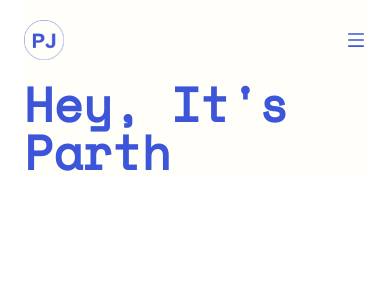
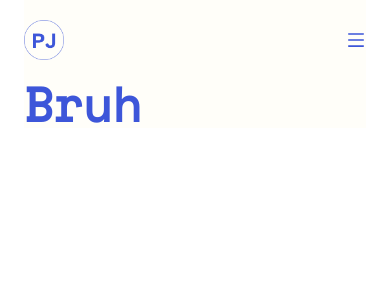
Before and after one commit to pjparties/portfolio, a React (Vite) app: page /about in a window 390 px wide. Shown: the top 300 px of the page. Built offline with nearby package versions, Linux system fonts and the light colour scheme.

Commit message:
navbar completed

```diff
--- a/src/App.tsx
+++ b/src/App.tsx
@@ -1,20 +1,21 @@
 import Home from './pages/home'
+import About from './pages/about';
 import {
     BrowserRouter as Router,
     Routes,
     Route,
     Navigate,
-    redirect
 } from "react-router-dom";
 
 const App = () => {
+
     return (
         <Router>
-            {/* <Routes>
+            <Routes>
                 <Route path="/" element={<Home />} />
-                <Route path="*" element={<Navigate to="/" />} />
-            </Routes> */}
-            <Home />
+                <Route path="/about" element={<About/>} />
+                <Route path='*' element={<Navigate to='/' />} />
+            </Routes>
         </Router>
 
     )
--- a/src/components/Navbar.tsx
+++ b/src/components/Navbar.tsx
@@ -1,24 +1,17 @@
 import { useState } from 'react';
 import { AiOutlineClose, AiOutlineMenu } from 'react-icons/ai';
-import { NavLink } from 'react-router-dom'
+import { Link, NavLink } from 'react-router-dom'
 import logo from '../assets/logo.png';
 
 const Navbar = () => {
     // State to manage the navbar's visibility
     const [nav, setNav] = useState(false);
 
-
     // Toggle function to handle the navbar's display
     const handleNav = () => {
         setNav(!nav);
     };
 
-    // Array containing navigation items
-    const navItems = [
-        { id: 1, text: 'HOME', href: '/' },
-        { id: 2, text: 'ABOUT', href: '/about' },
-        { id: 3, text: 'RESUME', href: '/resume' },
-    ];
 
     return (
         <div className='bg-background flex justify-between items-center py-5 max-w-[1240px]'>
@@ -26,43 +19,53 @@ const Navbar = () => {
             <img src={logo} alt='logo' className='w-10 h-10 z-10 ease-in-out' />
             {/* Desktop Navigation */}
             <ul className='hidden md:flex'>
-                {navItems.map(item => (
-                    <li
-                        key={item.id}
-                    >
-                        <NavLink to={item.href} className="p-4 hover:text-accent hover:font-bold text-primary mr-1 py-[10px] px-6 cursor-pointer duration-100">
-                            {item.text}
-                        </NavLink>
+                <li >
+                    <NavLink to='/' className='p-4 hover:text-accent hover:font-bold text-primary mr-1 py-[10px] px-6 cursor-pointer duration-100' >
+                        HOME
+                    </NavLink>
+                </li>
+                <li>
+                    <NavLink to='/about' className='p-4 hover:text-accent hover:font-bold text-primary mr-1 py-[10px] px-6 cursor-pointer duration-100'>
+                        ABOUT
+                    </NavLink>
+                </li>
+                <li >
+                    <Link to='https://drive.google.com/file/d/1DSsBQ-5B7PWgkvMxHWVFi76wBePdqePO/view' className='p-4 hover:text-accent hover:font-bold text-primary mr-1 py-[10px] px-6 cursor-pointer duration-100'>
+                        RESUME
+                    </Link>
 
-                    </li>
-                ))}
+                </li>
             </ul>
 
             {/* Mobile Navigation Icon */}
             <div onClick={handleNav} className='block md:hidden z-10'>
                 {nav ? <AiOutlineClose size={20} className='text-primary' /> : <AiOutlineMenu size={20} className='text-primary' />}
             </div>
-
             {/* Mobile Navigation Menu */}
             <ul
                 className={
                     nav
                         ? 'fixed md:hidden z-0 top-0 w-[100%] bg-background ease-in-out duration-500 h-[100%] left-0 flex flex-col items-center justify-center'
-                        : 'md:hidden ease-in-out w-[100%] left-0 flex flex-col items-center justify-center z-0 duration-500 fixed bottom-0 top-[-200%] '
+                        : 'md:hidden ease-in-out w-[100%] left-0 flex flex-col items-center justify-center -z-10 duration-500 fixed bottom-0 top-[-200%] '
                 }
             >
                 {/* Mobile Navigation Items */}
-                {navItems.map(item => (
-                    <li
-                        key={item.id}
-                        className='p-4 hover:text-accent text-lg my-[12px] px-[10px] hover:font-bold text-primary mr-1 py-[10px]  cursor-pointer duration-100'
-                    >
-                        <NavLink to={item.href}>
-                            {item.text}
-                        </NavLink>
+                <li className='my-[12px] mr-[1px]'>
+                    <NavLink to="/" className='p-4 hover:text-accent text-lg px-[24px] hover:font-bold text-primary py-[10px] cursor-pointer duration-100'>
+                        HOME
+                    </NavLink>
+                </li>
+                <li className='my-[12px] mr-[1px]'>
+                    <NavLink to="/about" className='p-4 hover:text-accent text-lg my-[12px] px-[24px] hover:font-bold text-primary mr-1 py-[10px]  cursor-pointer duration-100'>
+                        ABOUT
+                    </NavLink>
+                </li>
+                <li className='my-[12px] mr-[1px]'>
+                    <Link to='https://drive.google.com/file/d/1DSsBQ-5B7PWgkvMxHWVFi76wBePdqePO/view' className='p-4 hover:text-accent text-lg my-[12px] px-[24px] hover:font-bold text-primary mr-1 py-[10px]  cursor-pointer duration-100'>
+                        RESUME
+                    </Link>
+                </li>
 
-                    </li>
-                ))}
             </ul>
         </div>
     );
--- /dev/null
+++ b/src/pages/about/index.tsx
@@ -0,0 +1,16 @@
+import Navbar from '../../components/Navbar';
+
+const About = () => {
+    return (
+        <div className='app-wrapper px-[24px] lg:px-[126px]'>
+            <div className="bg-background ">
+                <Navbar />
+                <p className="text-primary text-5xl font-bold font-mono">
+                    Bruh
+                </p>
+            </div>
+        </div>
+    )
+}
+
+export default About
```
